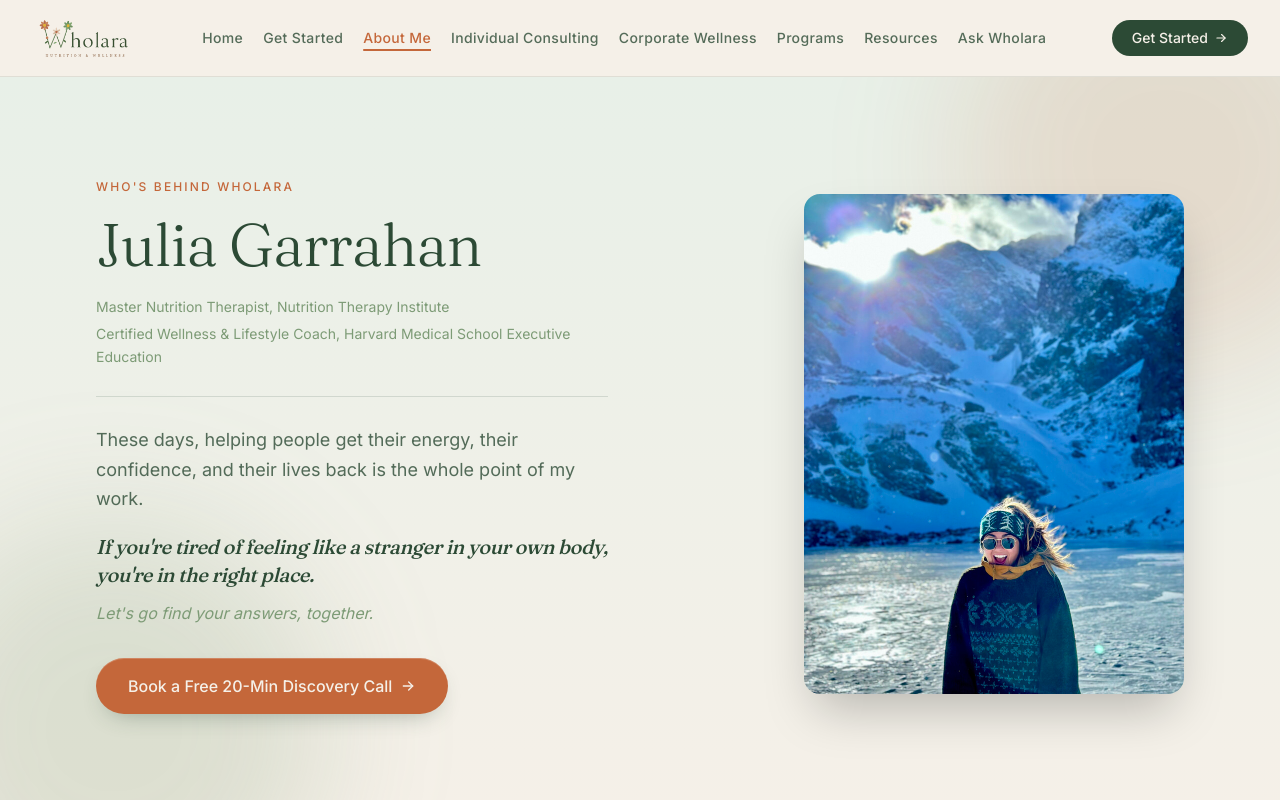
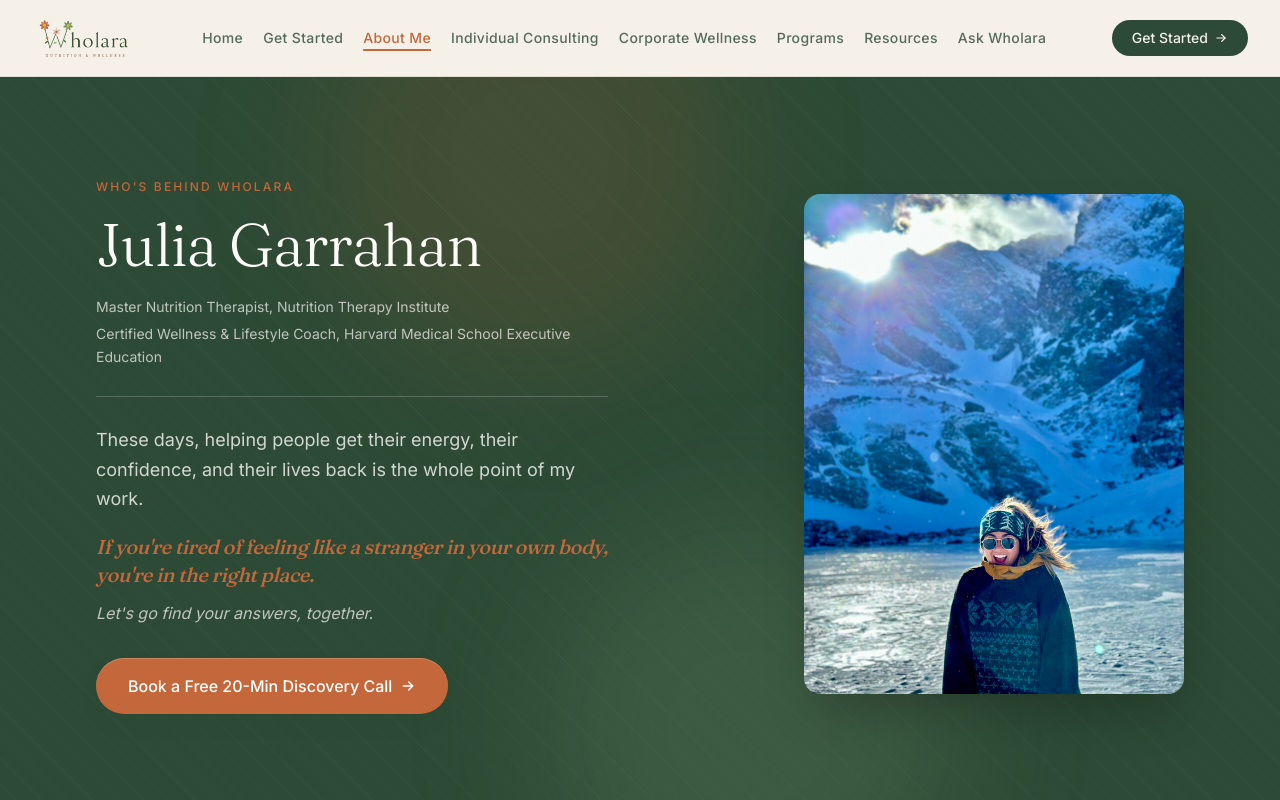
Before and after one commit to jlgarrahan-ui/Wholara, a Next.js app: page /about in a window 1280 px wide. Shown: the top 800 px of the page. Built offline with nearby package versions, Linux system fonts and the light colour scheme.

Commit message:
Apply dark green section bg to Problem section and About hero

```diff
--- a/app/about/page.tsx
+++ b/app/about/page.tsx
@@ -36,27 +36,34 @@ export default function AboutPage() {
 
 function Hero() {
   return (
-    <section className="relative overflow-hidden bg-gradient-to-b from-[#e8f0e8] to-[#f5f0e8]">
-      <div className="texture-grain absolute inset-0" aria-hidden />
+    <section className="relative overflow-hidden bg-wholara-green text-wholara-cream">
       <div
         aria-hidden
-        className="pointer-events-none absolute -top-32 -right-24 h-[420px] w-[420px] rounded-full bg-wholara-terracotta/15 blur-3xl"
+        className="pointer-events-none absolute inset-0 opacity-40"
+        style={{
+          backgroundImage:
+            "repeating-linear-gradient(45deg, rgba(245,240,232,0.05) 0 1px, transparent 1px 18px)",
+        }}
       />
       <div
         aria-hidden
-        className="pointer-events-none absolute -bottom-32 -left-24 h-[420px] w-[420px] rounded-full bg-wholara-sage/20 blur-3xl"
+        className="pointer-events-none absolute -top-32 left-1/4 h-[420px] w-[420px] rounded-full bg-wholara-terracotta/15 blur-3xl"
+      />
+      <div
+        aria-hidden
+        className="pointer-events-none absolute -bottom-32 right-1/4 h-[420px] w-[420px] rounded-full bg-wholara-sage/20 blur-3xl"
       />
 
       <div className="relative mx-auto grid w-full max-w-6xl grid-cols-1 items-center gap-12 px-5 py-16 sm:px-8 sm:py-20 md:grid-cols-2 md:gap-14 lg:py-24 lg:gap-16">
         <div>
-          <span className="text-xs font-medium uppercase tracking-[0.18em] text-wholara-terracotta">
+          <span className="text-xs font-medium uppercase tracking-[0.18em] text-[#C4673A]">
             Who&apos;s Behind Wholara
           </span>
-          <h1 className="font-display mt-4 text-4xl font-light leading-[1.05] text-[#2C4A35] sm:text-5xl md:text-6xl">
+          <h1 className="font-display mt-4 text-4xl font-light leading-[1.05] text-[#fdfbf7] sm:text-5xl md:text-6xl">
             Julia Garrahan
           </h1>
 
-          <div className="mt-5 space-y-1 text-sm leading-relaxed text-wholara-sage">
+          <div className="mt-5 space-y-1 text-sm leading-relaxed text-[#fdfbf7]/70">
             <p>Master Nutrition Therapist, Nutrition Therapy Institute</p>
             <p>
               Certified Wellness &amp; Lifestyle Coach, Harvard Medical School
@@ -64,26 +71,26 @@ function Hero() {
             </p>
           </div>
 
-          <div aria-hidden className="my-7 h-px bg-wholara-green/15" />
+          <div aria-hidden className="my-7 border-t border-[#fdfbf7]/20" />
 
-          <p className="text-base leading-relaxed text-wholara-green/80 sm:text-lg">
+          <p className="text-base leading-relaxed text-[#fdfbf7]/80 sm:text-lg">
             These days, helping people get their energy, their confidence, and
             their lives back is the whole point of my work.
           </p>
 
-          <p className="font-display mt-5 text-xl font-medium italic leading-snug text-[#2C4A35]">
+          <p className="font-display mt-5 text-xl font-medium italic leading-snug text-[#C4673A]">
             If you&apos;re tired of feeling like a stranger in your own body,
             you&apos;re in the right place.
           </p>
 
-          <p className="mt-3 text-base italic leading-relaxed text-[#7D9B76]">
+          <p className="mt-3 text-base italic leading-relaxed text-[#fdfbf7]/70">
             Let&apos;s go find your answers, together.
           </p>
 
           <div className="mt-8">
             <Link
               href="/consultation"
-              className="cta-shadow inline-flex items-center justify-center gap-2 rounded-full bg-wholara-terracotta px-8 py-4 text-base font-medium text-wholara-cream transition-colors hover:bg-wholara-terracotta-deep"
+              className="cta-shadow inline-flex items-center justify-center gap-2 rounded-full bg-[#C4673A] px-8 py-4 text-base font-medium text-white transition-colors hover:bg-[#b05e34]"
             >
               Book a Free 20-Min Discovery Call
               <ArrowIcon className="h-4 w-4" />
--- a/app/page.tsx
+++ b/app/page.tsx
@@ -184,13 +184,13 @@ function ProblemSection() {
         <h2 className="font-display text-3xl font-medium leading-tight text-[#fdfbf7] sm:text-4xl">
           You&rsquo;ve already tried the obvious things.
         </h2>
-        <p className="mt-6 text-lg leading-relaxed text-[#fdfbf7]">
+        <p className="mt-6 text-lg leading-relaxed text-[#fdfbf7]/80">
           You&rsquo;ve cleaned up your diet. You&rsquo;ve tried the supplements.
           Maybe you&rsquo;ve seen the doctors and run the labs and walked out
           with &ldquo;everything looks normal&rdquo; even though nothing feels
           normal.
         </p>
-        <p className="mt-5 text-lg leading-relaxed text-[#fdfbf7]">
+        <p className="mt-5 text-lg leading-relaxed text-[#fdfbf7]/80">
           The problem isn&rsquo;t you. The problem is that nutrition advice
           today is built for everyone, which means it&rsquo;s built for no one.
           Generic plans. Conflicting research. Trends dressed up as science.
```
